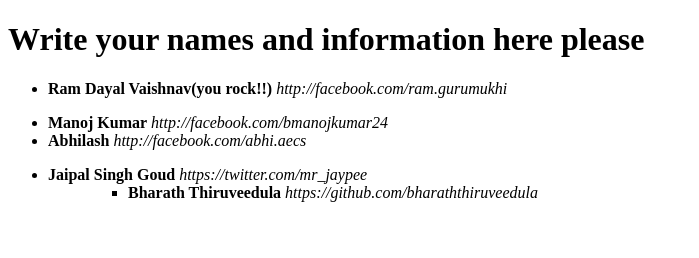
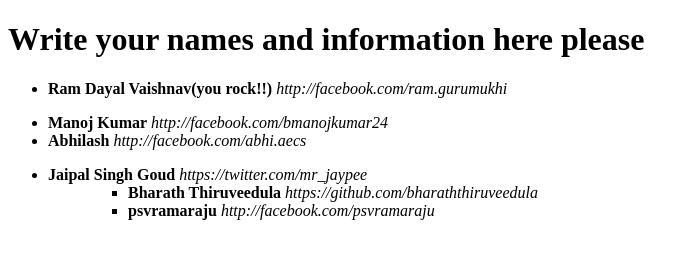
Before and after one commit to psvramaraju/MarketplaceDay, a plain HTML site: page index.html in a window 1280 px wide. Shown: the whole page, without its empty margins (0-699 px from the left). Drawn offline with Linux system fonts and the light colour scheme.

Commit message:
updated my details

```diff
--- a/index.html
+++ b/index.html
@@ -35,5 +35,18 @@
                         <i>https://github.com/bharaththiruveedula</i>
                 </li>
         </ul>
+	<ul>
+		<li>
+			<b>psvramaraju</b>
+			<i>http://facebook.com/psvramaraju</i>
+		</li>
+	</ul>
+
+
+
+
+
+
+
 </body>
 </html>
```
